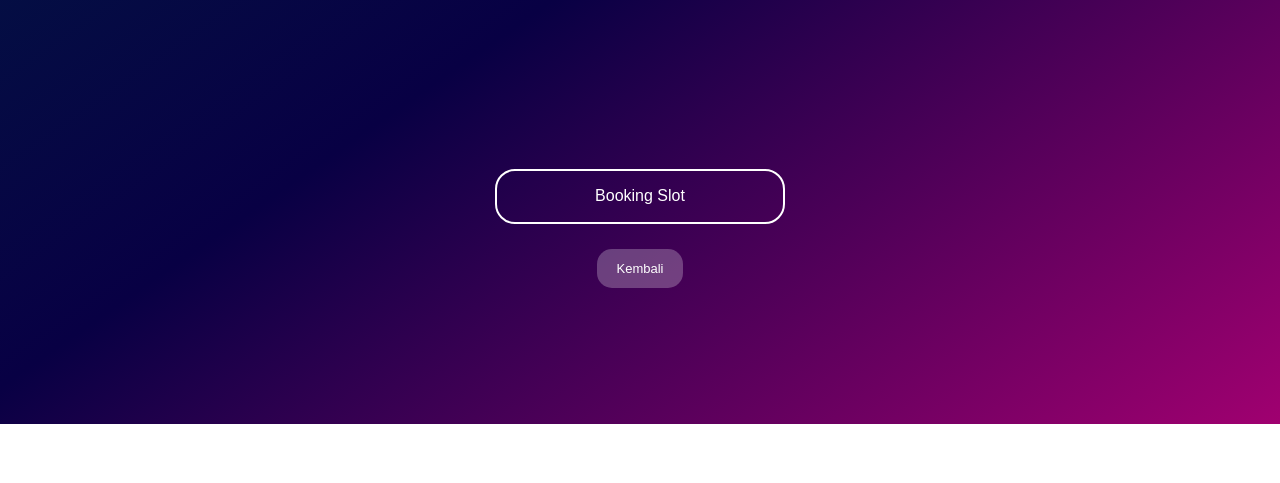
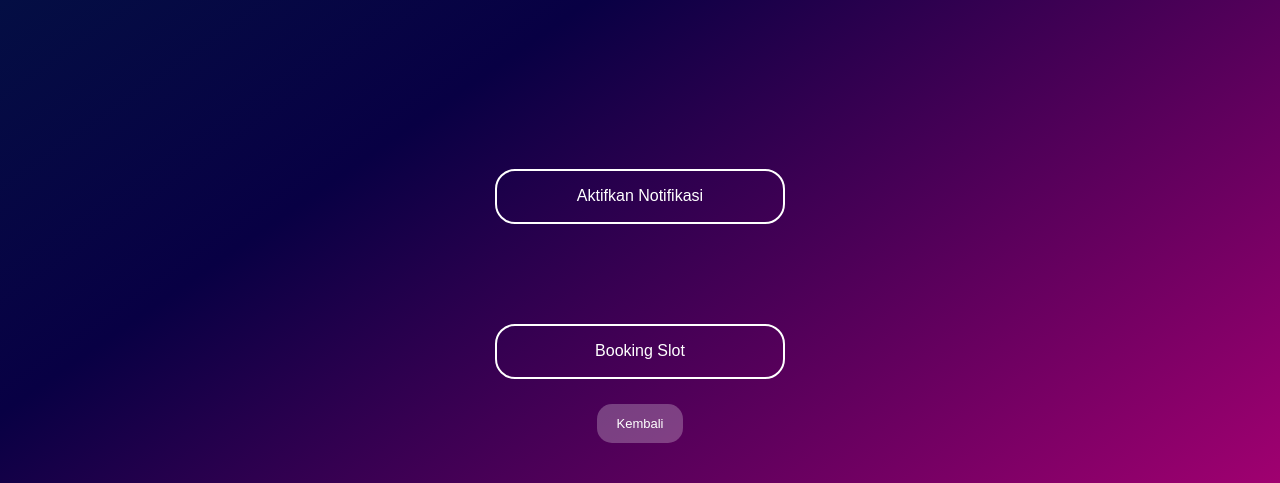
Before and after one commit to Alimmm-max/SiBike-Lock, a plain HTML site: page ketersediaan.html in a window 1280 px wide. Shown: the part 376-859 px from the top of the page. Before the commit the page ends 800 px from the top, so only its background shows below. Drawn offline with Linux system fonts and the light colour scheme; no server answers.

Commit message:
Add notification button to ketersediaan.html

```diff
--- a/ketersediaan.html
+++ b/ketersediaan.html
@@ -40,6 +40,10 @@
 
         <div class="slot-list" id="slotList"></div>
 
+        <button id="notificationButton" class="booking-button" type="button">
+        Aktifkan Notifikasi
+        </button>
+
         <a href="booking.html" class="booking-button">
             Booking Slot
         </a>
```
